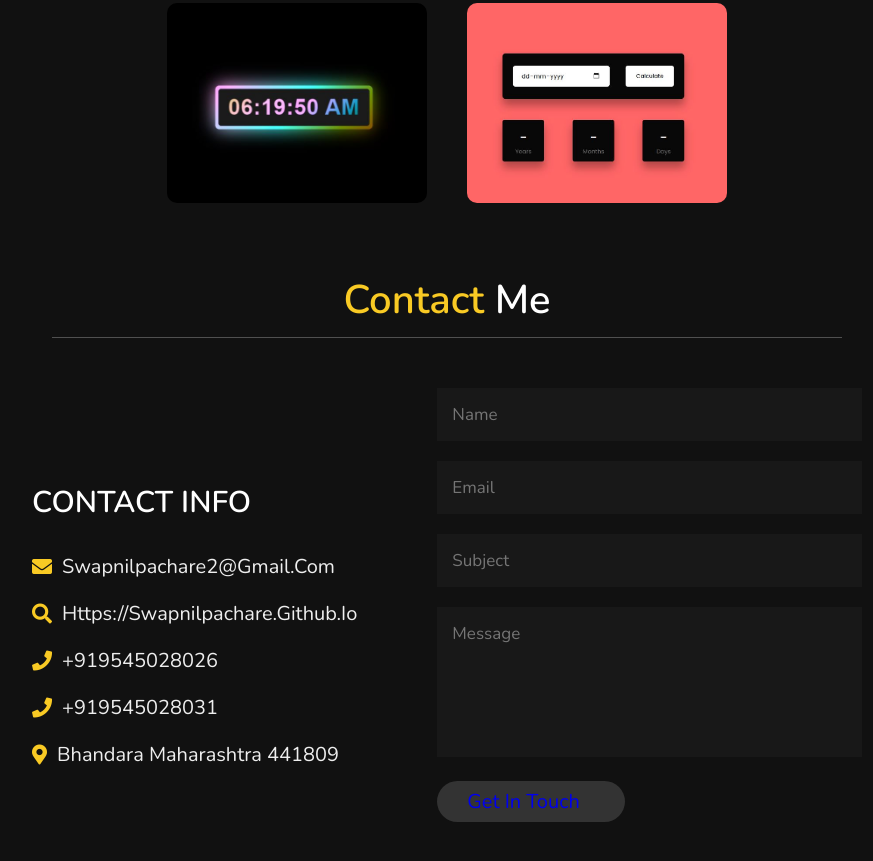
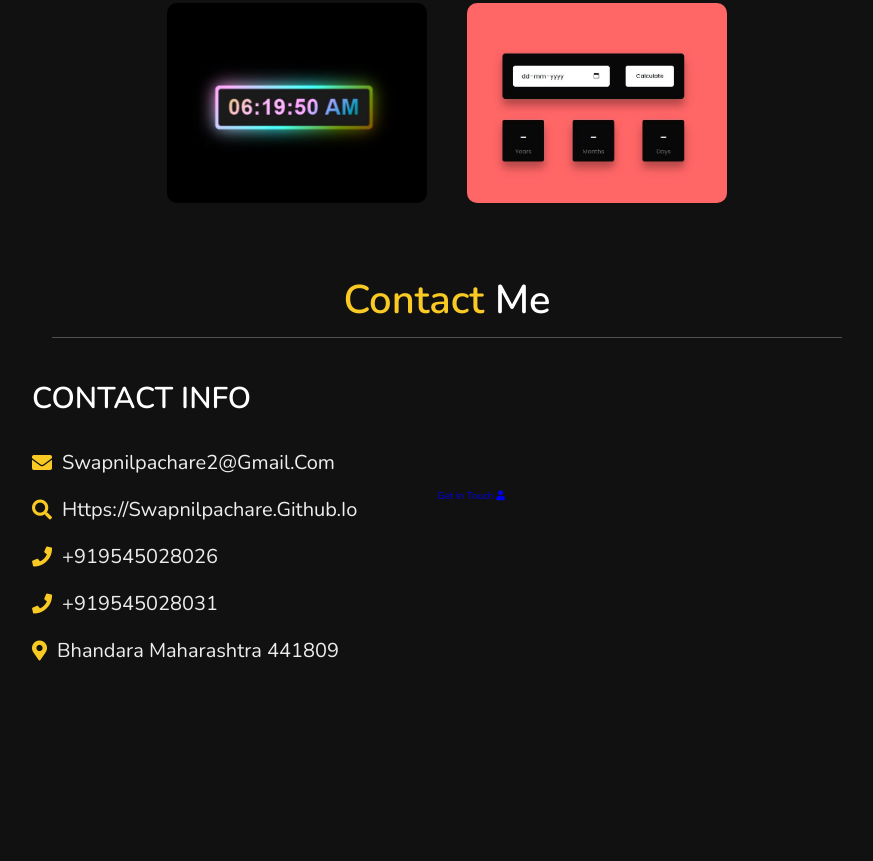
Before and after one commit to sappupachare/sappupachare.github.io, a plain HTML site: page index.html in a window 1280 px wide. Shown: the part 5120-5981 px from the top of the page, without its empty margins (368-1241 px from the left). Drawn offline with nearby package versions, Linux system fonts and the light colour scheme.

Commit message:
Update index.html

```diff
--- a/index.html
+++ b/index.html
@@ -255,11 +255,7 @@ and skills thereby contributing my best towards the field of organization.
 
     <form action="">
 
-        <input type="text" placeholder="name" class="box">
-        <input type="email" placeholder="email" class="box">
-        <input type="text" placeholder="Subject" class="box">
-        <textarea name="" id="" cols="30" rows="10" class="box message" placeholder="message"></textarea>
-        <button type="onclick" class="btn"><a href="https://surveyheart.com/form/62a93b237508fe155366d6df"> Get in Touch <i class="fas fa-paper-user"></i> </button></a>
+        <class="btn"><a href="https://surveyheart.com/form/62a93b237508fe155366d6df"> Get in Touch <i class="fas fa-user"></i></a>
 
     </form>
 
```
